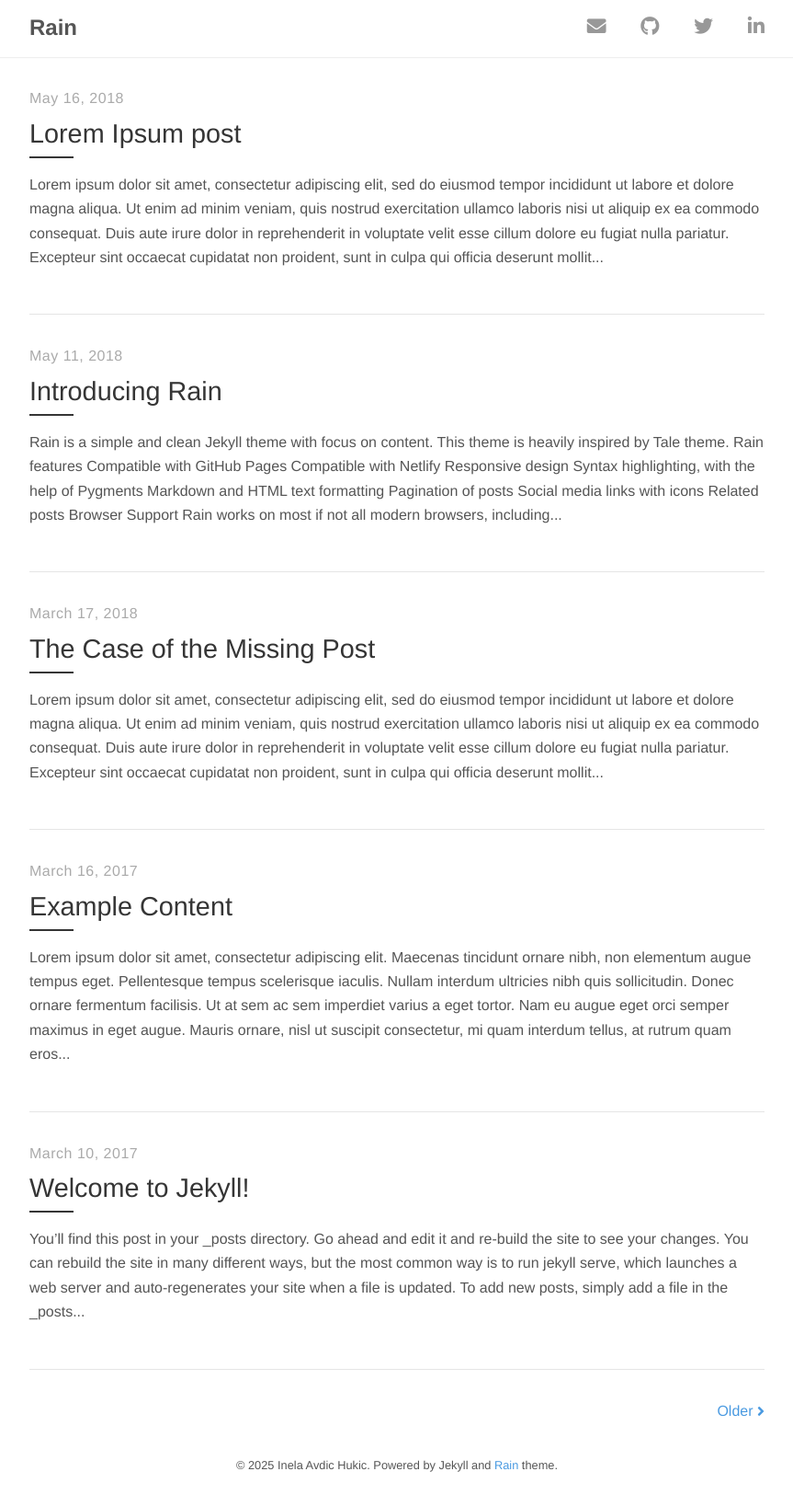
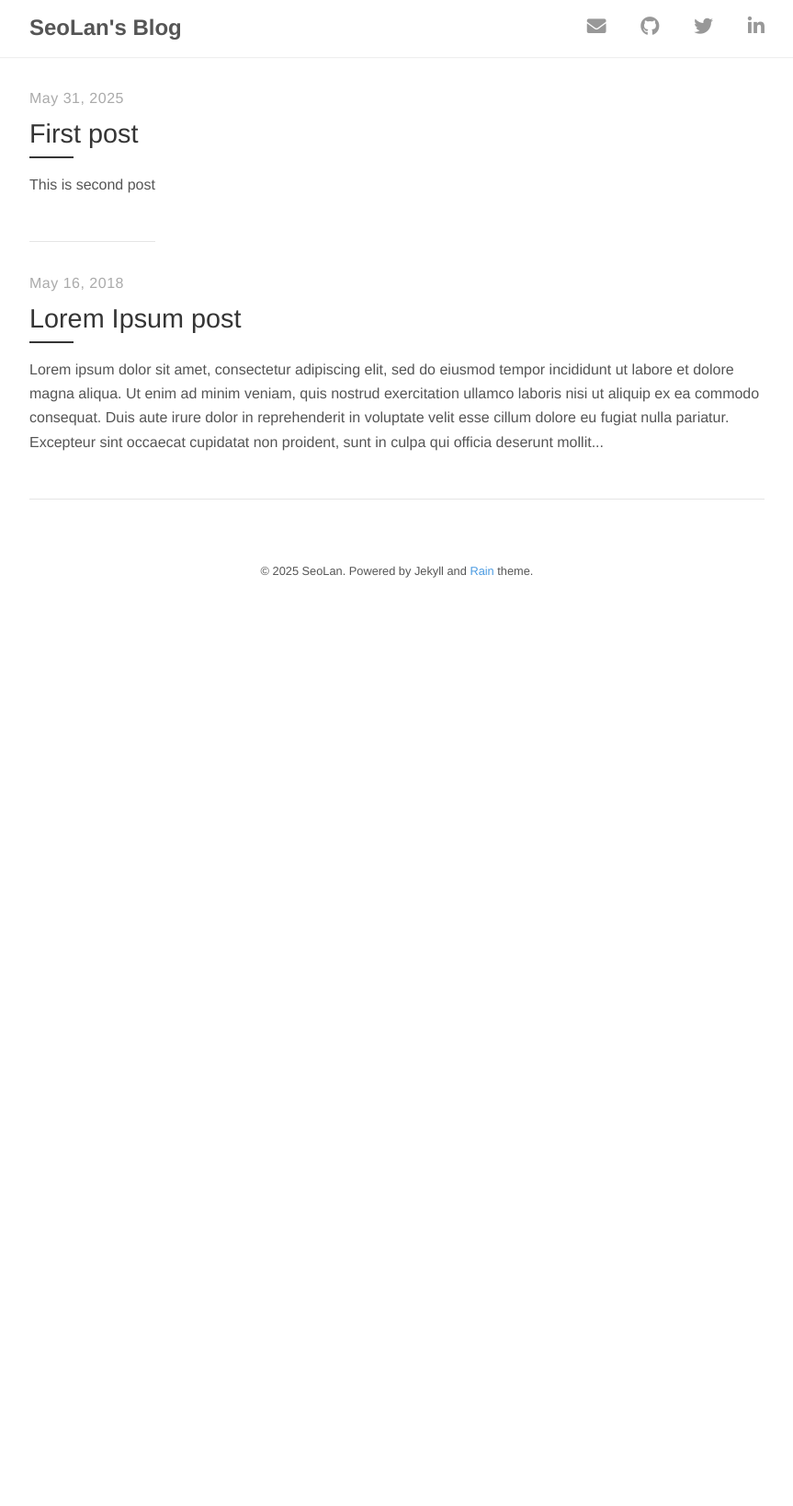
Before and after one commit to SeoLanee/SeoLanee.github.io, a Jekyll site: the page built from index.html, in a window 1280 px wide. Shown: the whole page at 92% size, without its empty margins (208-1071 px from the left). Built offline with Jekyll 4.4.1, drawn with Linux system fonts in a browser that asks for light colours; nearby versions of some CDN libraries; the list of posts is cut into pages by our own code; after the commit the page ends 900 px from its top, so only the background shows below that.

Commit message:
restore sth

```diff
--- a/_config.yml
+++ b/_config.yml
@@ -1,13 +1,13 @@
 # Site settings
-title:          Rain
+title:          SeoLan's Blog
 description:    "Rain is a simple and clean Jekyll theme with focus on content."
-url:            https://github.com/inelaah/rain
+url:            https://github.com/SeoLanee/SeoLanee.github.io
 
 # Author
 author:
-  name:         Inela Avdic Hukic
-  email:        inelaah@gmail.com
-  url:          https://inelaah.com
+  name:         SeoLan
+  email:        seolan25@gmail.com
+  url:          https://seolan.me
 
 # Build settings
 markdown:       kramdown
@@ -25,7 +25,7 @@ plugins:
 
 # Permalinks
 permalink:      /:year-:month-:day/:title
-paginate:       5
+paginate:       8
 
 # Related posts settings
 related_posts_section:
@@ -34,7 +34,7 @@ related_posts_section:
 
 # Links to social media
 social:
-  email: inelaah@gmail.com
-  github: https://github.com/inelaah
+  email: seolan25@gmail.com
+  github: https://github.com/SeoLanee
   twitter: https://twitter.com
-  linkedin: https://ba.linkedin.com/in/inela-avdic-hukic-322354131
+  linkedin: https://linkedin.com/in/seolan25
--- a/_posts/2017-03-10-welcome-to-jekyll.md
+++ /dev/null
@@ -1,26 +0,0 @@
----
-layout: post
-title:  "Welcome to Jekyll!"
-author: "Jekyll"
-tags: ["jekyll", "configuration", "docs", "example"]
----
-
-You’ll find this post in your `_posts` directory. Go ahead and edit it and re-build the site to see your changes. You can rebuild the site in many different ways, but the most common way is to run `jekyll serve`, which launches a web server and auto-regenerates your site when a file is updated.
-
-To add new posts, simply add a file in the `_posts` directory that follows the convention `YYYY-MM-DD-name-of-post.ext` and includes the necessary front matter. Take a look at the source for this post to get an idea about how it works.
-
-Jekyll also offers powerful support for code snippets: like these
-
-{% highlight ruby %}
-def print_hi(name)
-  puts "Hi, #{name}"
-end
-print_hi('Tom')
-#=> prints 'Hi, Tom' to STDOUT.
-{% endhighlight %}
-
-Check out the [Jekyll docs][jekyll-docs] for more info on how to get the most out of Jekyll. File all bugs/feature requests at [Jekyll’s GitHub repo][jekyll-gh]. If you have questions, you can ask them on [Jekyll Talk][jekyll-talk].
-
-[jekyll-docs]: https://jekyllrb.com/docs/home
-[jekyll-gh]:   https://github.com/jekyll/jekyll
-[jekyll-talk]: https://talk.jekyllrb.com/
--- a/_posts/2017-03-16-example-content.md
+++ /dev/null
@@ -1,137 +0,0 @@
----
-layout: post
-title: "Example Content"
-author: "Inela"
-tags: ["jekyll", "docs", "example", "content"]
----
-
-Lorem ipsum dolor sit amet, consectetur adipiscing elit. Maecenas tincidunt ornare nibh, non elementum augue tempus eget. Pellentesque tempus scelerisque iaculis. Nullam interdum ultricies nibh quis sollicitudin. Donec ornare fermentum facilisis. Ut at sem ac sem imperdiet varius a eget tortor. Nam eu augue eget orci semper maximus in eget augue. Mauris ornare, nisl ut suscipit consectetur, mi quam interdum tellus, at rutrum quam eros ultrices mi.
-
-# Headers
-{% highlight markdown %}
-# H1
-## H2
-### H3
-#### H4
-##### H5
-###### H6
-{% endhighlight %}
-
-# H1
-## H2
-### H3
-#### H4
-##### H5
-###### H6
-
-# Text formatting
-{% highlight markdown %}
-- **Bold**
-- _Italics_
-- ~~Strikethrough~~
-- <ins>Underline</ins>
-- <sup>Superscript</sup>
-- <sub>Subscript</sub>
-- Abbreviation: <abbr title="HyperText Markup Language">HTML</abbr>
-- Citation: <cite>&mdash; Inela</cite>
-{% endhighlight %}
-
-- **Bold**
-- _Italics_
-- ~~Strikethrough~~
-- <ins>Underline</ins>
-- <sup>Superscript</sup>
-- <sub>Subscript</sub>
-- Abbreviation: <abbr title="HyperText Markup Language">HTML</abbr>
-- Citation: <cite>&mdash; Inela</cite>
-
-# Lists
-{% highlight markdown %}
-1. Ordered list item 1
-2. Ordered list item 2
-3. Ordered list item 3
-
-* Unordered list item 1
-* Unordered list item 2
-* Unordered list item 3
-{% endhighlight %}
-
-1. Ordered list item 1
-2. Ordered list item 2
-3. Ordered list item 3
-
-* Unordered list item 1
-* Unordered list item 2
-* Unordered list item 3
-
-# Links #todo link na repo
-{% highlight markdown %}
-Check out rain on [GitHub](#todo dodati link na github).
-{% endhighlight %}
-
-Check out rain on [GitHub](#todo dodati link na github).
-
-# Images
-{% highlight markdown %}
-![Placeholder image](https://placehold.it/800x400 "Placeholder image")
-
-![Image with caption](https://placehold.it/700x400 "Image with caption")
-_This is an image with a caption_
-{% endhighlight %}
-
-![Placeholder image](https://placehold.it/800x400 "Placeholder image")
-
-![Image with caption](https://placehold.it/700x400 "Image with caption")
-_This is an image with a caption_
-
-# Code and Syntax Highlighting
-Use back-ticks for `inline code`. Multi-line code snippets are supported too through Pygments.
-
-{% highlight js %}
-// Sample javascript code
-var s = "JavaScript syntax highlighting";
-alert(s);
-{% endhighlight %}
-
-{% highlight python %}
-# Sample python code
-s = "Python syntax highlighting"
-print s
-{% endhighlight %}
-
-Adding `linenos` to the Pygments tag enables line numbers.
-
-{% highlight js  linenos %}
-// Sample javascript code
-var s = "JavaScript syntax highlighting";
-alert(s);
-{% endhighlight %}
-
-# Blockquotes
-{% highlight markdown %}
-> Curabitur blandit tempus porttitor. Nullam quis risus eget urna mollis ornare vel eu leo. Nullam id dolor id nibh ultricies vehicula ut id elit.
-
-{% endhighlight %}
-
-> Curabitur blandit tempus porttitor. Nullam quis risus eget urna mollis ornare vel eu leo. Nullam id dolor id nibh ultricies vehicula ut id elit.
-
-# Horizontal Rule & Line Break
-{% highlight markdown %}
-Use `<hr>` for horizontal rules
-
-<hr>
-
-and `<br>` for line breaks.
-
-<br>
-{% endhighlight %}
-
-Use `<hr>` for horizontal rules
-
-<hr>
-
-and `<br>` for line breaks.
-
-<br>
-
-_The end_
--- a/_posts/2018-03-17-another-lorem-ipsum-post.md
+++ /dev/null
@@ -1,9 +0,0 @@
----
-layout: post
-title: "The Case of the Missing Post"
-author: "Inela"
----
-
-Lorem ipsum dolor sit amet, consectetur adipiscing elit, sed do eiusmod tempor incididunt ut labore et dolore magna aliqua. Ut enim ad minim veniam, quis nostrud exercitation ullamco laboris nisi ut aliquip ex ea commodo consequat. Duis aute irure dolor in reprehenderit in voluptate velit esse cillum dolore eu fugiat nulla pariatur. Excepteur sint occaecat cupidatat non proident, sunt in culpa qui officia deserunt mollit anim id est laborum.
-
-Lorem ipsum dolor sit amet, consectetur adipiscing elit, sed do eiusmod tempor incididunt ut labore et dolore magna aliqua. Ut enim ad minim veniam, quis nostrud exercitation ullamco laboris nisi ut aliquip ex ea commodo consequat. Duis aute irure dolor in reprehenderit in voluptate velit esse cillum dolore eu fugiat nulla pariatur. Excepteur sint occaecat cupidatat non proident, sunt in culpa qui officia deserunt mollit anim id est laborum.
--- a/_posts/2018-05-11-introducing-rain.md
+++ /dev/null
@@ -1,23 +0,0 @@
----
-layout: post
-title:  "Introducing Rain"
-author: "Inela"
----
-
-Rain is a simple and clean [Jekyll](https://jekyllrb.com/) theme with focus on content. This theme is heavily inspired by [Tale](https://github.com/chesterhow/tale) theme.
-
-## Rain features
-- Compatible with GitHub Pages
-- Compatible with Netlify
-- Responsive design
-- Syntax highlighting, with the help of Pygments
-- Markdown and HTML text formatting
-- Pagination of posts
-- Social media links with icons
-- Related posts
-
-## Browser Support
-Rain works on most if not all modern browsers, including Chrome, Safari and Firefox
-
-## Download or Contribute
-Rain is publicly hosted on GitHub, so go ahead and download or fork it at the [GitHub repository](#).
--- /dev/null
+++ b/_posts/2025-05-31-Test.md
@@ -0,0 +1,7 @@
+---
+layout: post
+title:  "First post"
+author: "SeoLan"
+---
+
+This is second post
```
Also changed, not shown: _posts/2017-03-05-pagination-post.md (deleted, +0 -7 lines), images/screenshot.png (deleted), 11 other files.
